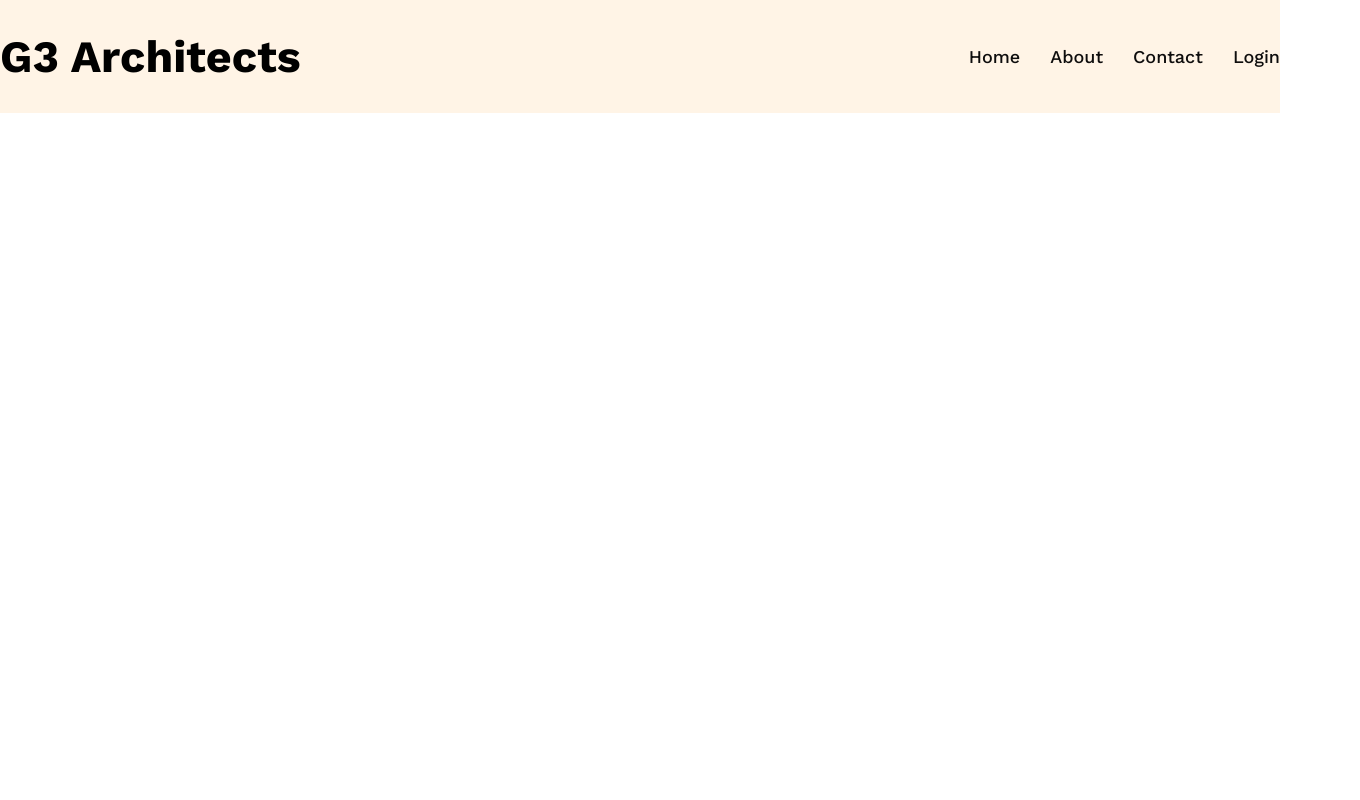
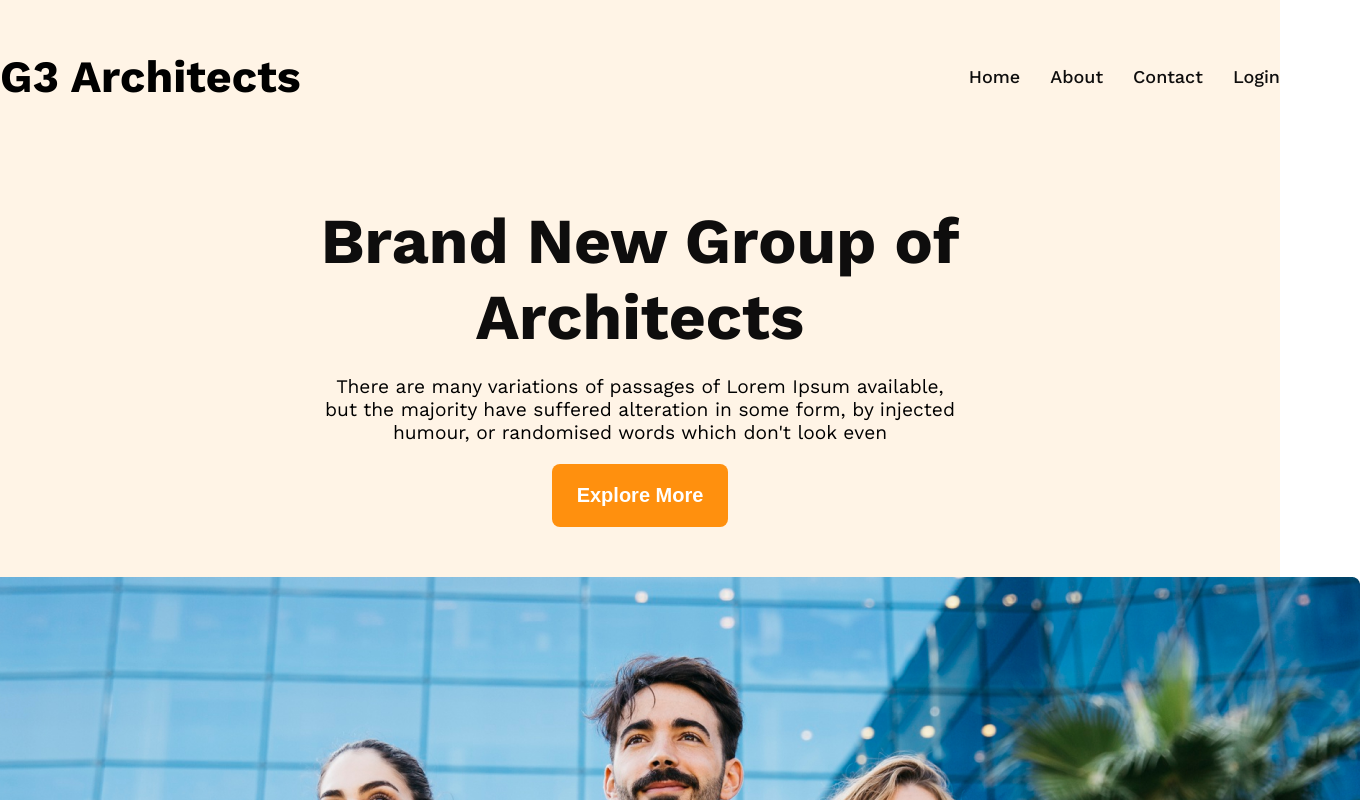
Before and after one commit to Ibrahim-Roni/g3-architecture, a plain HTML site: page index.html in a window 1280 px wide. Shown: the top 800 px of the page, 1360 px wide, since content can reach past the window. Drawn offline with nearby package versions, Linux system fonts and the light colour scheme.

Commit message:
home section compleated

```diff
--- a/index.html
+++ b/index.html
@@ -22,7 +22,20 @@
 
     </header>
 
+    <!-- Main -->
     <main>
+        <section id="home">
+            <div class="banner">
+                <div class="title-box">
+                    <h1 class="banner-title">Brand New Group of Architects</h1>
+                    <p class="banner-desription">There are many variations of passages of Lorem Ipsum available, but the majority have suffered alteration in some form, by injected humour, or randomised words which don't look even</p>
+                <button class="btn">Explore More</button>
+                <img src="./images/banner.png" alt="Owner Architects">
+                </div>
+
+
+            </div>
+        </section>
 
     </main>
 
--- a/style.css
+++ b/style.css
@@ -35,7 +35,7 @@ header {
     display: flex;
     justify-content: space-between;
     margin: 0 auto;
-    padding: 30px 0;
+    padding: 50px 0;
     align-items: center;
 }
 
@@ -60,3 +60,47 @@ header {
     font-size: 2.8rem;
     font-weight: bold;
 }
+
+/* Home Section */
+
+.banner {
+    position: relative;
+    width: 100%;
+    height: auto;
+    background: var(--bg-color);
+    text-align: center;
+    display: flex;
+    flex-direction: column;
+}
+
+.title-box {
+    width: 100%;
+    display: flex;
+    flex-direction: column;
+    justify-content: center;
+    align-items: center;
+    margin: 50px 0;
+}
+.banner-title {
+    width: 50%;
+    font-size: 4rem;
+    font-weight: 700;
+    color: var(--text-color);
+}
+
+.banner-desription {
+    width: 50%;
+    margin: 20px 0;
+    font-size: 1.2rem;
+}
+
+.btn {
+    padding: 20px 25px;
+    font-size: 1.25rem;
+    font-weight: bold;
+    color: #ffffff;
+    background: var(--main-color);
+    border: none;
+    border-radius: 8px;
+    margin-bottom: 50px;
+}
```
